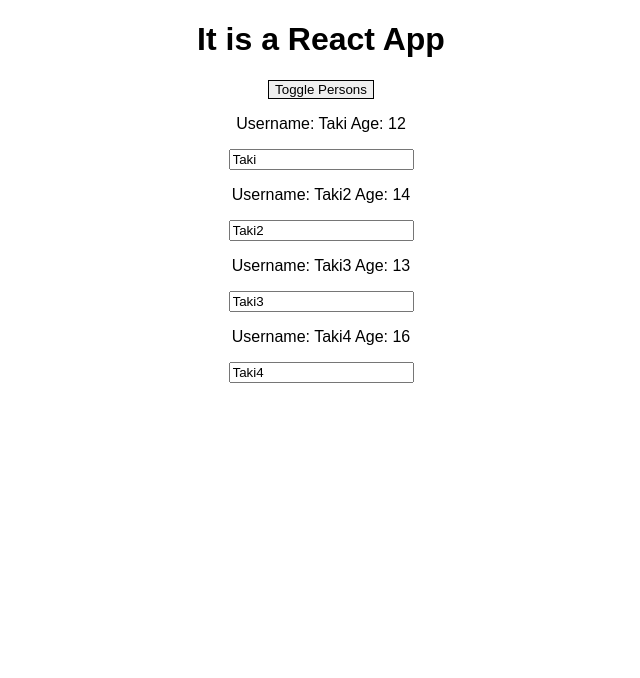
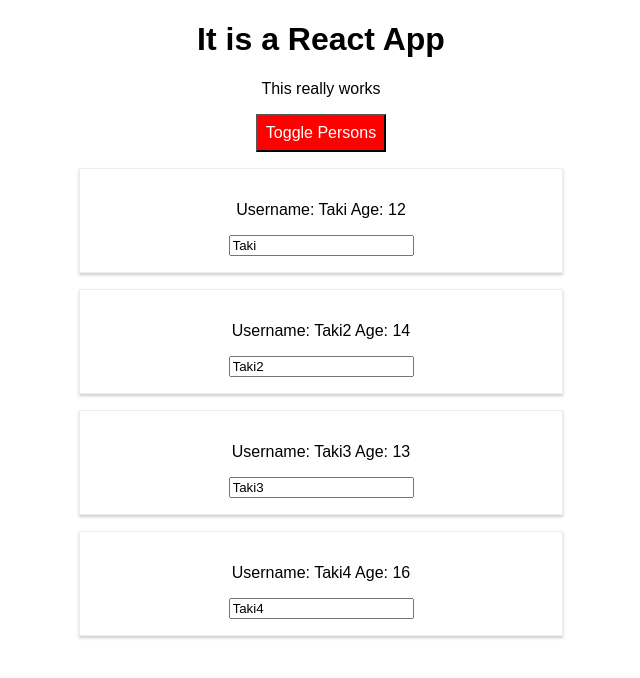
Before and after one commit to Lasalot/React-Udemy, a React (Create React App) app in the folder FirstLesson/react-first-lesson/: page / in a window 1280 px wide. Both pictures are taken after a click on the button "Toggle Persons". Shown: the top 678 px of the page, without its empty margins (319-959 px from the left). Built offline with nearby package versions, Linux system fonts and the light colour scheme.

Commit message:
React styling using Radium

```diff
--- a/FirstLesson/react-first-lesson/package.json
+++ b/FirstLesson/react-first-lesson/package.json
@@ -4,6 +4,7 @@
   "private": true,
   "dependencies": {
     "node-sass": "^4.13.1",
+    "radium": "^0.26.0",
     "react": "^16.12.0",
     "react-dom": "^16.12.0",
     "react-scripts": "1.1.5"
--- a/FirstLesson/react-first-lesson/src/App.css
+++ b/FirstLesson/react-first-lesson/src/App.css
@@ -1,3 +1,11 @@
 .App {
   text-align: center;
 }
+
+.red {
+  color: red;
+}
+
+.bold {
+  font-weight: bold;
+}
--- a/FirstLesson/react-first-lesson/src/App2.jsx
+++ b/FirstLesson/react-first-lesson/src/App2.jsx
@@ -1,3 +1,4 @@
+import Radium, { StyleRoot } from "radium";
 import React, { Component } from "react";
 import "./App.css";
 import Person from "./Person/Person";
@@ -49,7 +50,16 @@
 
   render() {
     const style = {
-      border: "1px solid black"
+      backgroundColor: "green",
+      font: "inherit",
+      border: "1px solud blue",
+      padding: "8px",
+      cursor: "pointer",
+      color: "white",
+      ":hover": {
+        backgroundColor: "lightgreen",
+        color: "black"
+      } //Works only with Radium package
     };
 
     let persons = null; // set the primary value for persons, if null it shows nothing
@@ -70,18 +80,36 @@
           })}
         </div>
       );
+      style.backgroundColor = "red";
+      style[":hover"] = {
+        backgroundColor: "#ffc6c4",
+        color: "black"
+      };
     }
 
+    const classes = [];
+    if (this.state.persons.length <= 2) {
+      classes.push("red"); //add the red class to <p> if persons count less than 2
+    }
+    if (this.state.persons.length <= 1) {
+      classes.push("bold"); //classes = ['red', 'bold']
+    }
+
+    console.log(classes);
+
     return (
+      <StyleRoot>
         <div className="App">
           <h1>It is a React App</h1>
+          <p className={classes.join(" ")}>This really works</p>
           <button onClick={this.togglePersonsHandler} style={style}>
             Toggle Persons
           </button>
           {persons}
         </div>
+      </StyleRoot>
     );
   }
 }
 
-export default App2;
+export default Radium(App2);
--- /dev/null
+++ b/FirstLesson/react-first-lesson/src/Person/Person.css
@@ -0,0 +1,8 @@
+.Person {
+  width: 60%;
+  border: 1px solid #eee;
+  margin: 16px auto;
+  box-shadow: 0 2px 3px #ccc;
+  padding: 16px;
+  text-align: center;
+}
--- a/FirstLesson/react-first-lesson/src/Person/Person.js
+++ b/FirstLesson/react-first-lesson/src/Person/Person.js
@@ -1,8 +1,15 @@
+import Radium from "radium";
 import React from "react";
+import "./Person.css";
 
 const person = props => {
+  const style = {
+    "@media (min-width: 500px)": {
+      width: "450px"
+    }
+  };
   return (
-    <div className="Person">
+    <div className="Person" style={style}>
       <p onClick={props.click}>
         Username: {props.name} Age: {props.age}
       </p>
@@ -13,4 +20,4 @@
   );
 };
 
-export default person;
+export default Radium(person);
```
Also changed, not shown: 10 other files (tests, documents, lock files or other folders). Lines whose indentation alone changed are shown as unchanged.
